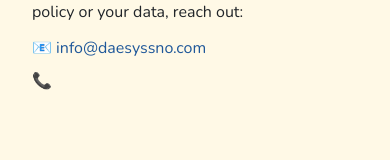
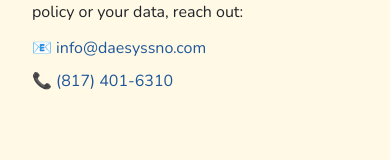
Before and after one commit to jpol34/daesys-tropical-sno, a SvelteKit app: page /privacy in a window 390 px wide. Shown: the part 2330-2490 px from the top of the page. Built offline with nearby package versions, Linux system fonts and the light colour scheme.

Commit message:
Fix phoneFormatted typo in privacy page

```diff
--- a/src/routes/privacy/+page.svelte
+++ b/src/routes/privacy/+page.svelte
@@ -75,7 +75,7 @@
 			</p>
 			<ul class="contact-list">
 				<li>📧 <a href="mailto:{businessInfo.email}">{businessInfo.email}</a></li>
-				<li>📞 <a href="tel:{businessInfo.phone}">{businessInfo.phoneFormatted}</a></li>
+				<li>📞 <a href="{businessInfo.phoneHref}">{businessInfo.phone}</a></li>
 			</ul>
 		</section>
 
```
